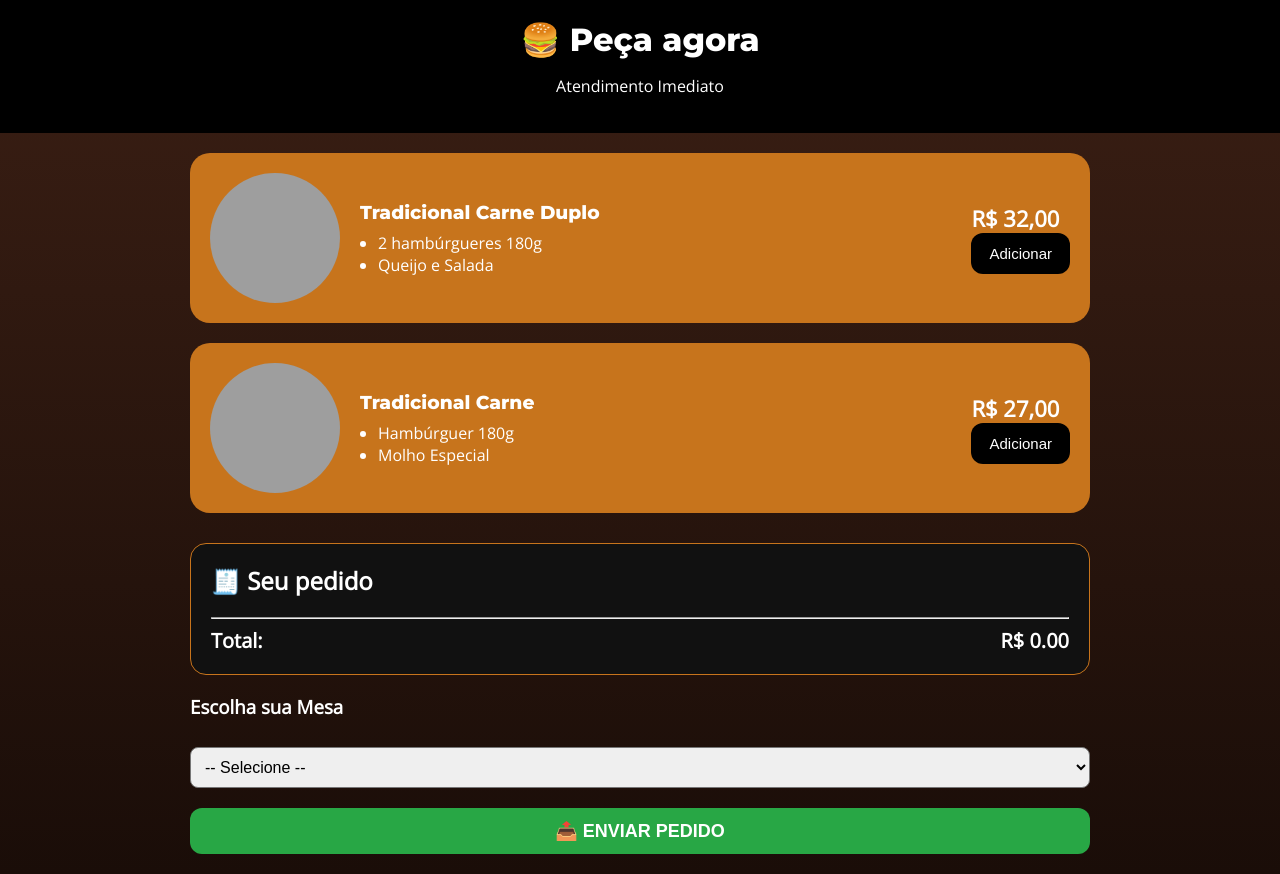
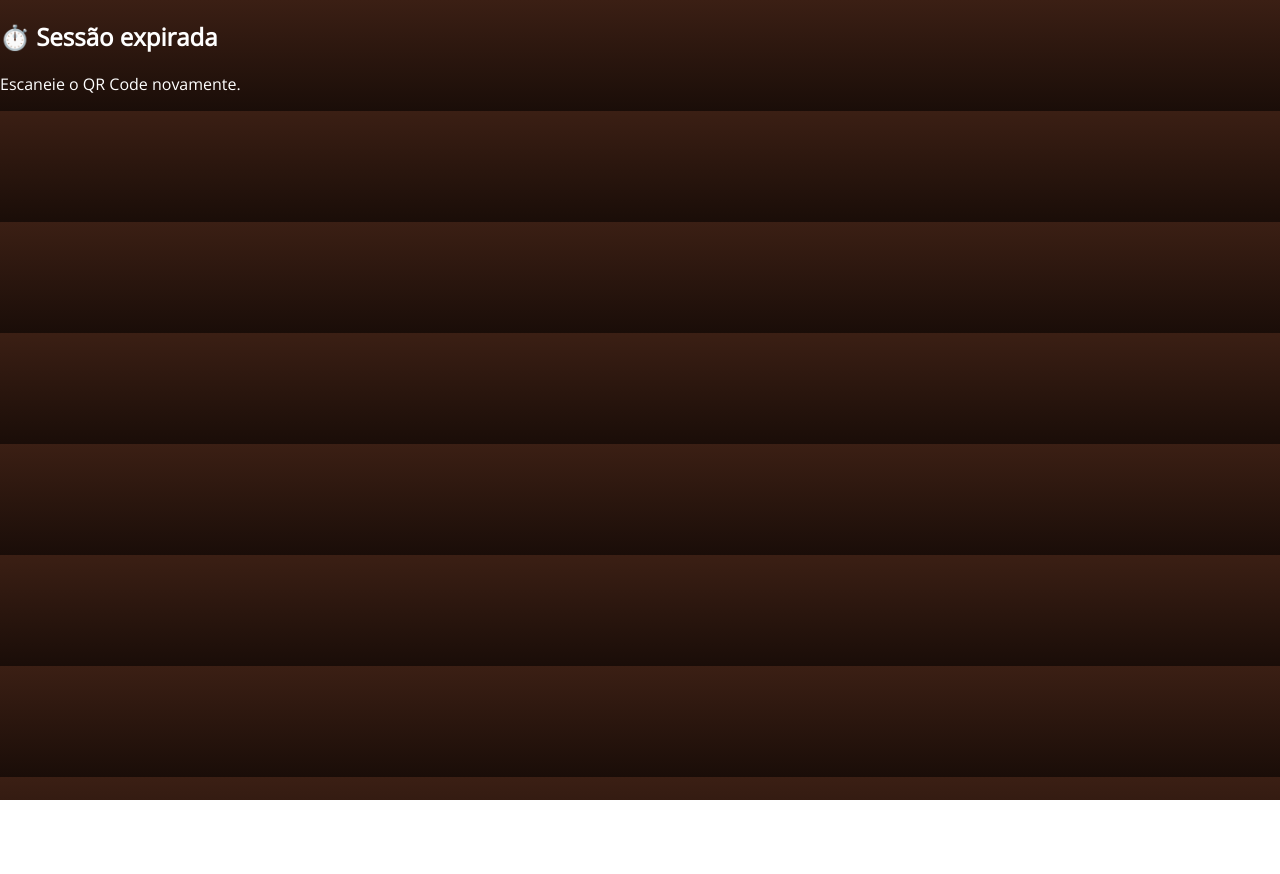
Before and after one commit to Trabalhos25/Cardapio, a plain HTML site: page index.html in a window 1280 px wide. After the commit the page ends 800 px from the top, so only its background shows below. Drawn offline with nearby package versions, Linux system fonts and the light colour scheme; grey boxes are pictures that could not be loaded.

Commit message:
Update index.html

```diff
--- a/index.html
+++ b/index.html
@@ -129,6 +129,30 @@
 </header>
 
 <div class="container">
+<script>
+  const autorizado = sessionStorage.getItem("cardapio_ok");
+  const inicio = sessionStorage.getItem("cardapio_inicio");
+
+  const TEMPO_MAX = 30 * 60 * 1000; // 30 minutos
+  const agora = Date.now();
+
+  // acesso direto (sem QR)
+  if (!autorizado || !inicio) {
+    document.body.innerHTML = `
+      <h2>❌ Acesso encerrado</h2>
+      <p>Escaneie o QR Code novamente.</p>
+    `;
+  }
+
+  // sessão expirada
+  if (agora - inicio > TEMPO_MAX) {
+    sessionStorage.clear();
+    document.body.innerHTML = `
+      <h2>⏱️ Sessão expirada</h2>
+      <p>Escaneie o QR Code novamente.</p>
+    `;
+  }
+</script>
 
     <div class="card">
         <img src="https://images.unsplash.com/photo-1550547660-d9450f859349" alt="Hambúrguer">
```
